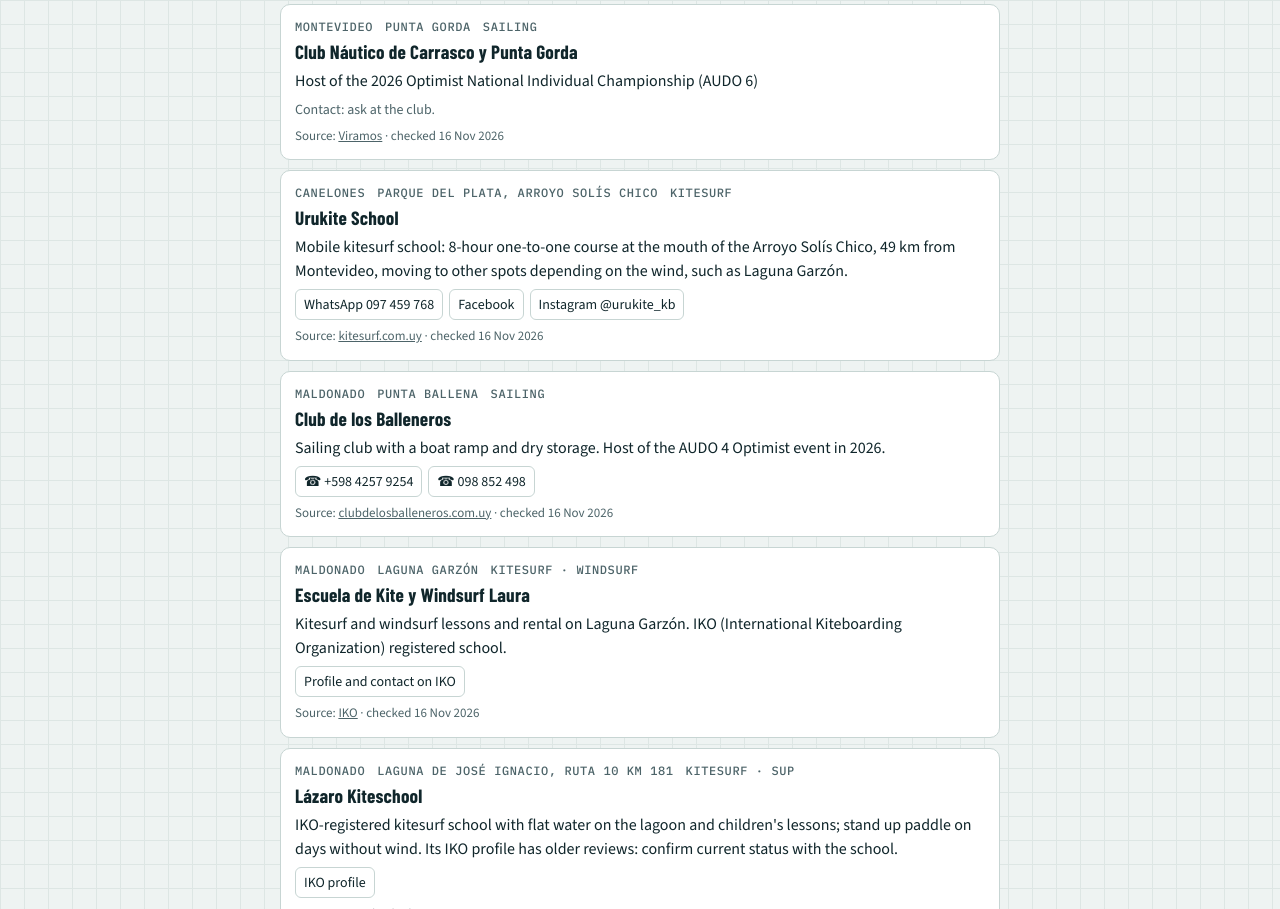
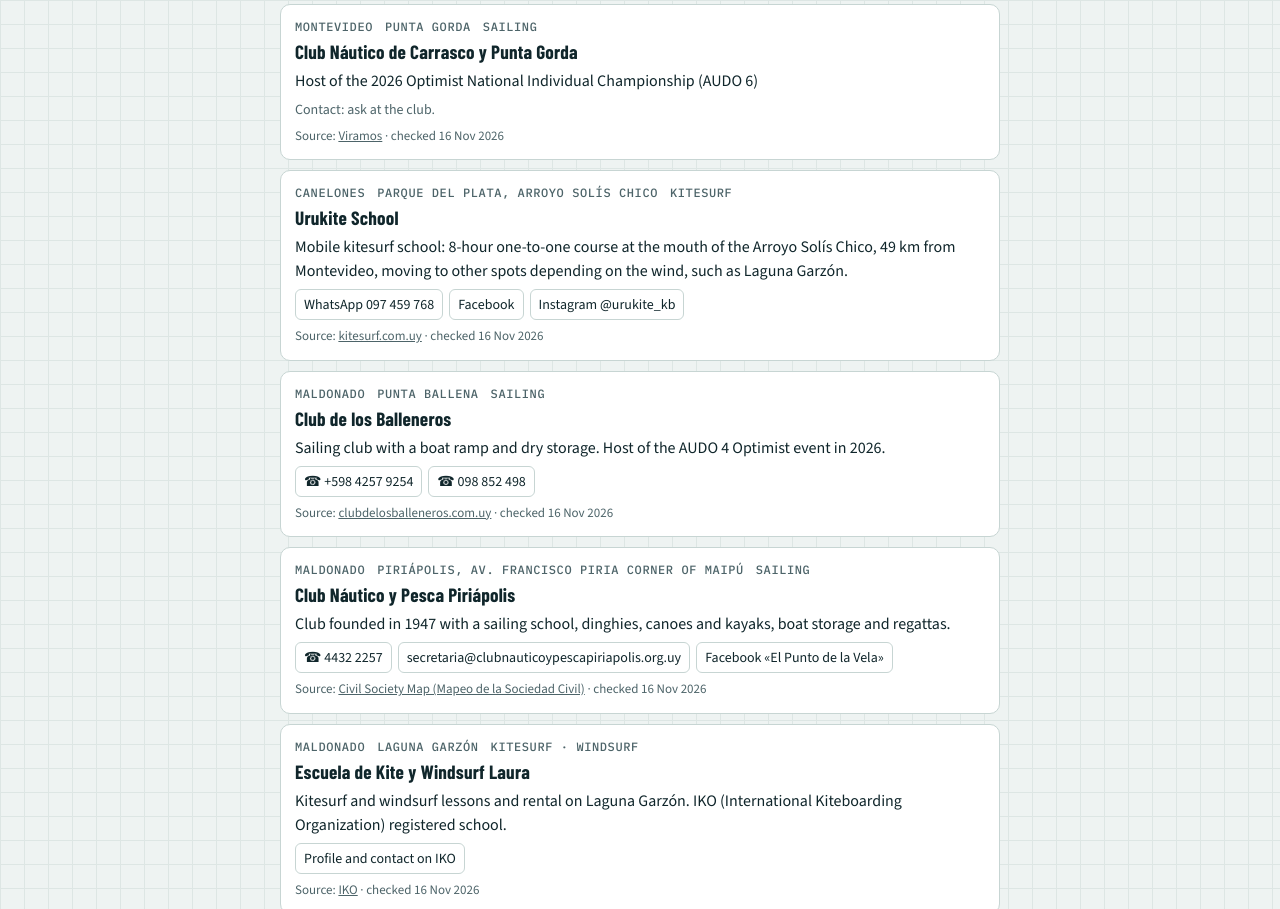
Before and after one commit to navegauy/Navegauy.github.io, a plain HTML site: page en/docencia-de-vela.html in a window 1280 px wide. Shown: the part 2976-3885 px from the top of the page. Drawn offline with nearby package versions, Linux system fonts and the light colour scheme.

Commit message:
Maldonado: Club Náutico y Pesca Piriápolis, Kitesurf Uruguay, Shaka's Wind, YCPE actualizado, PET Arrayanes y filtro Wing foil (ES/EN)
Co-Authored-By: Claude Opus 5.5 <noreply@anthropic.com>
Claude-Session: https://claude.ai/code/session_017bdPideCkhwdekYoFdLAte

```diff
--- a/en/docencia-de-vela.html
+++ b/en/docencia-de-vela.html
@@ -123,6 +123,7 @@ footer{font-size:13px;color:var(--muted);text-align:center}
     <div class="cards">
       <div class="card"><h3>Brevet (Uruguayan sailing licence)</h3><p>Issued by the Prefectura Nacional Naval (Uruguayan coast guard). To practise the 100 exam questions: <a href="https://ignacioporrini.github.io/cuestionario-brevet.html">Brevet quiz</a> <span class="note">(in Spanish)</span>.</p><p class="src">Official requirements: ask the Prefectura Nacional Naval.</p></div>
       <div class="card"><h3>UTU: Nautical Sports Training</h3><p>Area 2476T, register of teaching applicants for Montevideo, Maldonado, Rocha and Salto (applications closed on 17 Nov 2026).</p><p class="src">Source: <a href="https://www.utu.edu.uy/wp-content/uploads/2026/10/Res-5590-2026_-exp2026-25-4-006613.pdf" target="_blank" rel="noopener">UTU Resolution 5590/2026</a> (in Spanish)</p></div>
+      <div class="card"><h3>PET Arrayanes: Nautical Sports Technical Program</h3><p>The Polo Educativo Tecnológico in Arrayanes (Maldonado) runs a technical program in nautical sports (Tecnicatura de Deportes Náuticos). Its students organize the Piriápolis Nautical Festival, free and open to the public, with a multiclass dinghy regatta.</p><p class="src">Source: <a href="https://ladiaria.com.uy/maldonado/articulo/2026/11/festival-nautico-en-piriapolis-estudiantes-del-pet-arrayanes-buscan-acercar-la-navegacion-a-la-comunidad/" target="_blank" rel="noopener">la diaria Maldonado (November 2026, in Spanish)</a></p></div>
       <div class="card"><h3>Free tools for schools</h3><p><a href="https://ignacioporrini.github.io/entrenamiento-a-bordo.html">Entrenamiento a bordo</a> (boat tuning, drills, starts, logbook), <a href="https://ignacioporrini.github.io/tactica-a-bordo.html">Táctica a bordo</a> (racing tactics) and <a href="https://ignacioporrini.github.io/revision-seguridad.html">Revisión de seguridad</a> (safety check). All in Spanish.</p></div>
     </div>
   </section>
@@ -212,10 +213,13 @@ const ESCUELAS=[
  {k:['V'],n:'Club Náutico de Carrasco y Punta Gorda',d:'Montevideo',z:'Punta Gorda',t:'Host of the 2026 Optimist National Individual Championship (AUDO 6)',c:[],s:['Viramos','https://viramos.com/championships/all']},
  {k:['K'],n:'Urukite School',d:'Canelones',z:'Parque del Plata, Arroyo Solís Chico',t:'Mobile kitesurf school: 8-hour one-to-one course at the mouth of the Arroyo Solís Chico, 49 km from Montevideo, moving to other spots depending on the wind, such as Laguna Garzón.',c:[['wa','097 459 768'],['web','Facebook','https://www.facebook.com/URUKITEschool'],['web','Instagram @urukite_kb','https://www.instagram.com/urukite_kb/']],s:['kitesurf.com.uy','https://www.kitesurf.com.uy/curso-de-kitesurf/']},
  {k:['V'],n:'Club de los Balleneros',d:'Maldonado',z:'Punta Ballena',t:'Sailing club with a boat ramp and dry storage. Host of the AUDO 4 Optimist event in 2026.',c:[['tel','+598 4257 9254'],['tel','098 852 498']],s:['clubdelosballeneros.com.uy','https://clubdelosballeneros.com.uy/']},
+ {k:['V'],n:'Club Náutico y Pesca Piriápolis',d:'Maldonado',z:'Piriápolis, Av. Francisco Piria corner of Maipú',t:'Club founded in 1947 with a sailing school, dinghies, canoes and kayaks, boat storage and regattas.',c:[['tel','4432 2257'],['mail','secretaria@clubnauticoypescapiriapolis.org.uy'],['web','Facebook «El Punto de la Vela»','https://www.facebook.com/elpuntodelavela/']],s:['Civil Society Map (Mapeo de la Sociedad Civil)','https://www.mapeosociedadcivil.uy/organizaciones/club-nautico-y-pesca-piriapolis/']},
  {k:['K','W'],n:'Escuela de Kite y Windsurf Laura',d:'Maldonado',z:'Laguna Garzón',t:'Kitesurf and windsurf lessons and rental on Laguna Garzón. IKO (International Kiteboarding Organization) registered school.',c:[['web','Profile and contact on IKO','https://www.ikointl.com/school/uruguay/maldonado/escuela-de-kite-y-windsurf-laura']],s:['IKO','https://www.ikointl.com/school/uruguay/maldonado/escuela-de-kite-y-windsurf-laura']},
  {k:['K','S'],n:'Lázaro Kiteschool',d:'Maldonado',z:'Laguna de José Ignacio, Ruta 10 km 181',t:'IKO-registered kitesurf school with flat water on the lagoon and children\'s lessons; stand up paddle on days without wind. Its IKO profile has older reviews: confirm current status with the school.',c:[['web','IKO profile','https://beta.ikointl.com/school/uruguay/jos%25C3%25A9-ignacio/l%25C3%25A1zaro-kiteschool']],s:['IKO','https://beta.ikointl.com/school/uruguay/jos%25C3%25A9-ignacio/l%25C3%25A1zaro-kiteschool']},
+ {k:['K','F','S'],n:'Kitesurf Uruguay · Samudra Spot',d:'Maldonado',z:'Laguna José Ignacio, Ruta 10 km 179.800',t:'Beginner, advanced and children\'s (from age 9) kitesurf courses, wing foil course, SUP lessons and rental, guided downwinds and kite trips. Year-round sessions in Montevideo and Punta del Este, gear rental and storage.',c:[['wa','099 102 746'],['web','Instagram @kitesurfuruguay','https://www.instagram.com/kitesurfuruguay/']],s:['kitesurfuruguay.com','https://www.kitesurfuruguay.com/']},
+ {k:['W','K','S'],n:'Shaka\'s Wind',d:'Maldonado',z:'Punta del Este',t:'Windsurf school (beginner course in 6 lessons, intermediate and advanced), stand up paddle, SUP yoga and outings to other spots. Its website has 2017 material: confirm current status with the school.',c:[['web','Facebook','https://www.facebook.com/pages/Shakas-Windsurfing-school/163345623718916']],s:['shakas-windsurf.es.tl','https://shakas-windsurf.es.tl/']},
  {k:['V'],n:'Club Náutico Sudestada',d:'Rocha',z:'La Paloma',t:'Regattas, passages and open water-sports lessons; anniversary regatta at the end of every year.',c:[['wa','092 374 320'],['mail','cnsudestada@gmail.com'],['web','cnsudestada.uy','https://www.cnsudestada.uy/']],s:['MTOP · La Paloma port','https://www.gub.uy/ministerio-transporte-obras-publicas/comunicacion/publicaciones/paloma-rocha']},
- {k:['V'],n:'Yacht Club Punta del Este · Escuela',d:'Maldonado',z:'Punta del Este',t:'The club\'s sailing school',c:[['web','Facebook @ycpeescuela','https://www.facebook.com/ycpeescuela/']],s:['Facebook','https://www.facebook.com/ycpeescuela/']},
+ {k:['V'],n:'Yacht Club Punta del Este · Escuela',d:'Maldonado',z:'Punta del Este, Calle 10',t:'The club\'s sailing school, all year round on different days and times: Optimist for beginners, ILCA (formerly Laser) for more advanced sailors, and keelboats.',c:[['tel','+598 4244 0220'],['mail','info@ycpe.org.uy'],['web','Facebook @ycpeescuela','https://www.facebook.com/ycpeescuela/']],s:['puntadeleste.org','https://puntadeleste.org/sitio/escuela-de-vela-yatch-club/']},
  {k:['V','W'],n:'Yacht Club Paysandú · Escuela de vela',d:'Paysandú',z:'Av. Salto y Costanera',t:'Optimist school for children, certified courses for teens and adults, windsurf. Open to the public all year round.',c:[['wa','096 230 842'],['tel','4722 2059'],['mail','ycpaysandu@gmail.com'],['web','Instagram @ycpaysandu','https://instagram.com/ycpaysandu']],s:['ycp.org.uy','https://ycp.org.uy/vela/escuela-de-vela/']},
  {k:['V'],n:'Club Yachting y Pesca',d:'Colonia',z:'Colonia del Sacramento marina',t:'Sailing club at the Colonia marina. Sailing school to be confirmed with the club.',c:[['tel','+598 4522 6154']],s:['ANP · Colonia marina','https://anp.com.uy/en/home/ports/marinas/colonia-marina']},
  {k:['V'],n:'Club Náutico Puerto Sauce',d:'Colonia',z:'Juan Lacaze',t:'Marina with sailing regattas in January, February and April, and the Regata del Inmigrante in September. School to be confirmed with the club.',c:[],s:['MTOP · Puerto José Carbajal','https://www.gub.uy/ministerio-transporte-obras-publicas/comunicacion/publicaciones/puerto-jose-carbajal-sabalero-juan-lacaze-colonia']},
@@ -232,7 +236,7 @@ const REFS=[
  {n:'AUSAV',t:'Listed with a regatta date (14–15 November 2026) on the Nautilus calendar. No website of its own found.',l:[['Notice of race (NYC)','https://nyc.com.uy/web/downloads/AVISO_REGATA_AUSAV.pdf']],s:['Nautilus Yachting Club','https://nyc.com.uy/']}
 ];
 const $=s=>document.querySelector(s);
-const DISC={V:'Sailing',W:'Windsurf',K:'Kitesurf',S:'SUP'};let dis='All';
+const DISC={V:'Sailing',W:'Windsurf',K:'Kitesurf',F:'Wing foil',S:'SUP'};let dis='All';
 const esc=s=>String(s).replace(/[&<>"]/g,c=>({'&':'&amp;','<':'&lt;','>':'&gt;','"':'&quot;'}[c]));
 let dep='All';
 const deps=['All',...new Set(ESCUELAS.map(e=>e.d))];
```
Also changed, not shown: docencia-de-vela.html (+6 -2 lines).
